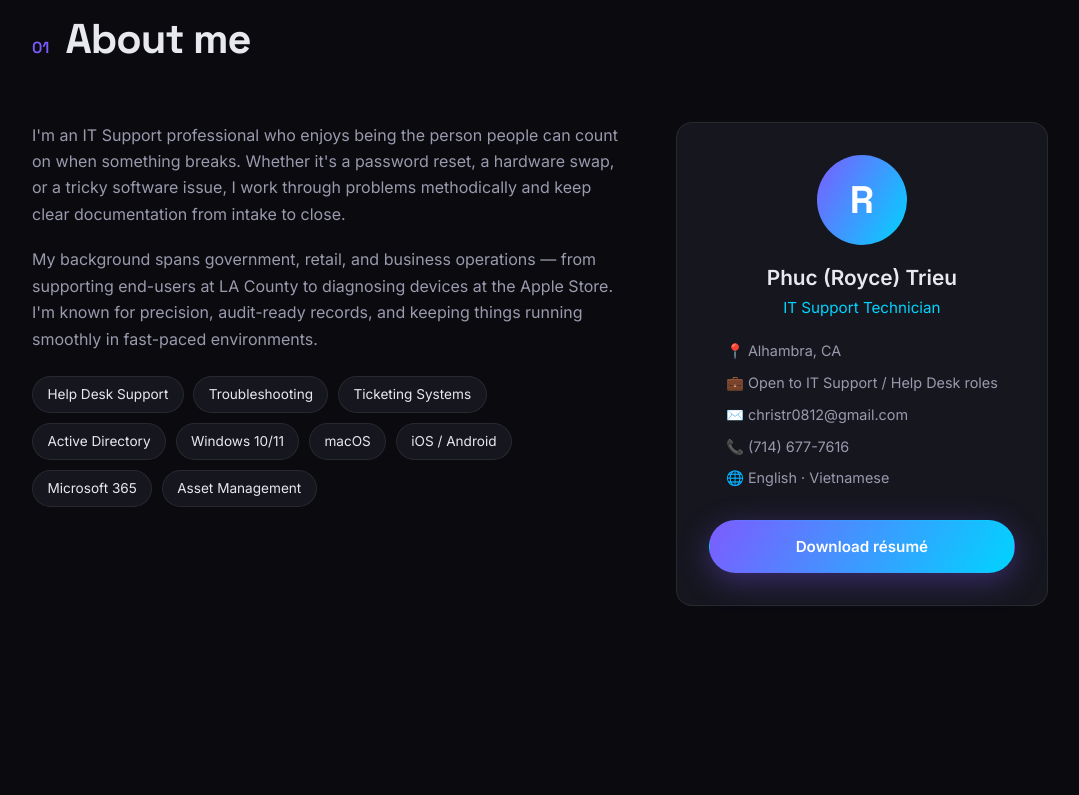
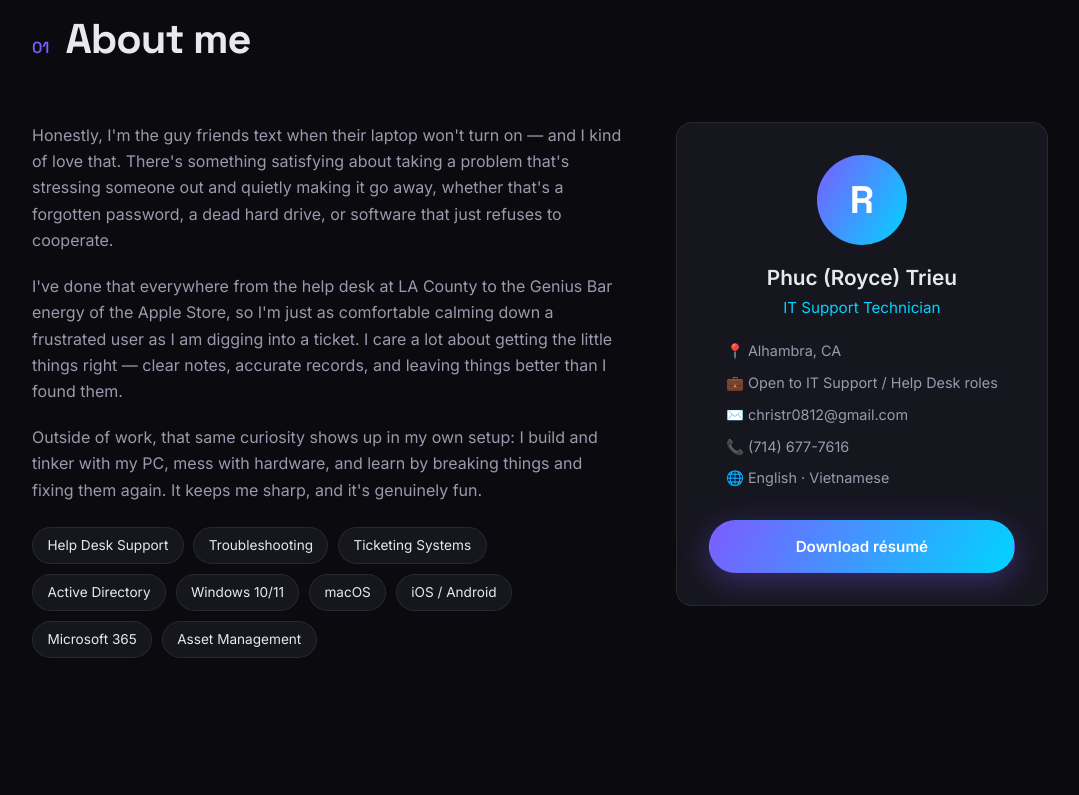
Before and after one commit to royce-ptr/portfolio, a plain HTML site: page index.html in a window 1280 px wide. Shown: the part 920-1715 px from the top of the page, without its empty margins (100-1179 px from the left). Drawn offline with Linux system fonts and the light colour scheme.

Commit message:
Add monitors and rewrite About

```diff
--- a/index.html
+++ b/index.html
@@ -71,16 +71,24 @@
       <div class="about reveal">
         <div class="about__text">
           <p>
-            I'm an IT Support professional who enjoys being the person people can
-            count on when something breaks. Whether it's a password reset, a
-            hardware swap, or a tricky software issue, I work through problems
-            methodically and keep clear documentation from intake to close.
+            Honestly, I'm the guy friends text when their laptop won't turn on —
+            and I kind of love that. There's something satisfying about taking a
+            problem that's stressing someone out and quietly making it go away,
+            whether that's a forgotten password, a dead hard drive, or software
+            that just refuses to cooperate.
           </p>
           <p>
-            My background spans government, retail, and business operations —
-            from supporting end-users at LA County to diagnosing devices at the
-            Apple Store. I'm known for precision, audit-ready records, and
-            keeping things running smoothly in fast-paced environments.
+            I've done that everywhere from the help desk at LA County to the
+            Genius Bar energy of the Apple Store, so I'm just as comfortable
+            calming down a frustrated user as I am digging into a ticket. I care
+            a lot about getting the little things right — clear notes, accurate
+            records, and leaving things better than I found them.
+          </p>
+          <p>
+            Outside of work, that same curiosity shows up in my own setup: I
+            build and tinker with my PC, mess with hardware, and learn by
+            breaking things and fixing them again. It keeps me sharp, and it's
+            genuinely fun.
           </p>
           <div class="about__skills">
             <span>Help Desk Support</span><span>Troubleshooting</span>
@@ -204,7 +212,7 @@
             <li><span class="spec-key">Keyboard</span><span class="spec-val">EPOMAKER X Aula F75 MAX · 75% hot-swap wireless</span></li>
             <li><span class="spec-key">Network</span><span class="spec-val">TP-Link TL-SG105 · 5-port Gigabit switch</span></li>
             <li><span class="spec-key">Extras</span><span class="spec-val">Thermalright AM5 anti-bending contact frame</span></li>
-            <li><span class="spec-key">Monitor</span><span class="spec-val spec-val--todo">Add your display here</span></li>
+            <li><span class="spec-key">Monitor</span><span class="spec-val">Dual display · ASUS VG27WQ1B 27" + ASUS VG24V 24"</span></li>
           </ul>
           <p class="spec-note">
             Hands-on builds like this keep my hardware, BIOS, and
```
